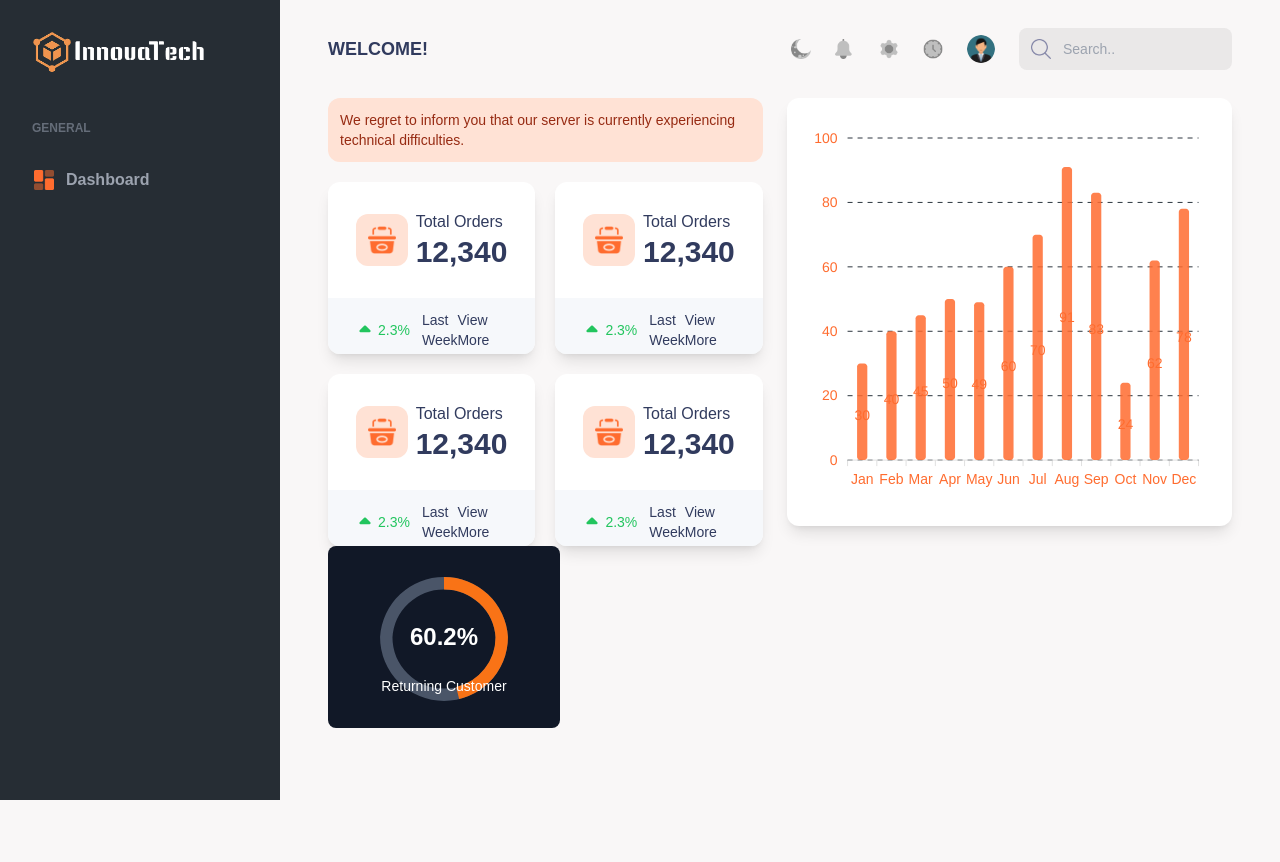
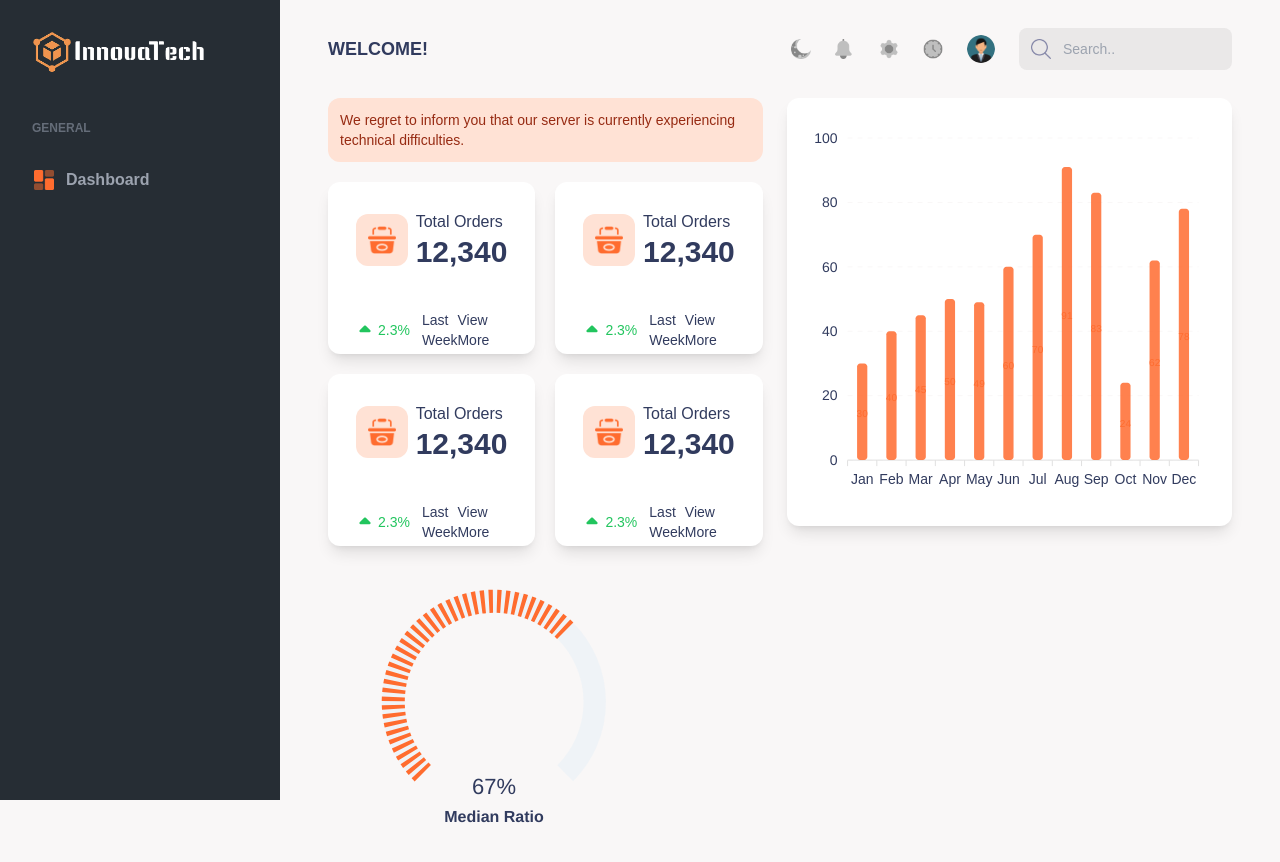
Before and after one commit to HKinnovaTech/Dashboard-Inventory, a Next.js app: page / in a window 1280 px wide. Shown: the top 862 px of the page. Before the commit the page ends 800 px from the top, so only its background shows below. Built offline with nearby package versions, Linux system fonts and the light colour scheme.

Commit message:
fixed graph

```diff
--- a/package.json
+++ b/package.json
@@ -11,7 +11,7 @@
   "dependencies": {
     "@heroicons/react": "^2.2.0",
     "@material-tailwind/react": "^2.1.10",
-    "apexcharts": "^4.4.0",
+    "apexcharts": "^4.5.0",
     "lucide-react": "^0.475.0",
     "next": "15.1.6",
     "react": "^19.0.0",
--- a/src/app/Components/Dashboard/Dashboard.tsx
+++ b/src/app/Components/Dashboard/Dashboard.tsx
@@ -1,7 +1,7 @@
 import React from "react";
 import Infocard from "./components/infocard";
 import Graph from "./components/graph/graph";
-import CircularProgressBar from "./components/CircularProgressBar";
+import RadialBarChart from "./components/graph/RadialBarChart";
 
 const Dashboard = () => {
   return (
@@ -26,7 +26,7 @@ const Dashboard = () => {
       </div>
       <div className="flex items-center justify-between">
         <div>
-          <CircularProgressBar/>
+          <RadialBarChart/>
         </div>
         <div></div>
         <div></div>
--- a/src/app/Components/Dashboard/components/CircularProgressBar.tsx
+++ /dev/null
@@ -1,63 +0,0 @@
-// components/CircularProgressBar.tsx
-import React from 'react';
-
-const CircularProgressBar: React.FC = () => {
-  // Progress value (65.2% as in your image)
-  const progress = 60.2;
-  const radius = 85.27; // Matching the radius from your path (approx. 85.27px)
-  const circumference = 2 * Math.PI * radius;
-  const offset = circumference - (progress / 100) * circumference * (3 / 4); // Adjust for 3/4 circle
-
-  return (
-    <div className="flex flex-col items-center justify-center bg-gray-900 p-4 rounded-lg">
-      {/* 3/4 Circular Progress Container (top 270 degrees) */}
-      <div className="relative w-[200px] h-[150px] overflow-hidden"> {/* Adjusted for 3/4 circle */}
-        <svg className="w-full h-full" viewBox="0 0 200 200">
-          {/* Clip path to show only top 3/4 of the circle */}
-          <defs>
-            <clipPath id="threeQuarterClip">
-              <path
-                d="M 100 20 A 85.27 85.27 0 0 1 185.27 100 A 85.27 85.27 0 0 1 100 185.27 A 85.27 85.27 0 0 1 14.73 100 A 85.27 85.27 0 0 1 100 20 Z"
-                fill="none"
-              />
-            </clipPath>
-          </defs>
-
-          {/* Background 3/4 Circle (clipped, matching your path style) */}
-          <path
-            d="M 100 20 A 85.27 85.27 0 0 1 185.27 100 A 85.27 85.27 0 0 1 100 185.27 A 85.27 85.27 0 0 1 14.73 100 A 85.27 85.27 0 0 1 100 20"
-            fill="none"
-            stroke="#4a5568" // Dark gray for unfilled portion
-            strokeWidth="33.09" // Matching your path's stroke-width
-            strokeLinecap="butt"
-            clipPath="url(#threeQuarterClip)"
-          />
-
-          {/* Progress 3/4 Circle (clipped, segmented effect with stroke-dasharray) */}
-          <path
-            d="M 100 20 A 85.27 85.27 0 0 1 185.27 100 A 85.27 85.27 0 0 1 100 185.27 A 85.27 85.27 0 0 1 14.73 100 A 85.27 85.27 0 0 1 100 20"
-            fill="none"
-            stroke="#f97316" // Orange color (Tailwind's orange-500)
-            strokeWidth="33.09" // Matching your path's stroke-width
-            strokeDasharray={circumference}
-            strokeDashoffset={offset}
-            strokeLinecap="butt" // Square ends for segmented look
-            clipPath="url(#threeQuarterClip)"
-          />
-        </svg>
-
-        {/* Progress Text */}
-        <div className="absolute inset-0 flex items-center justify-center text-white text-2xl font-bold">
-          {progress}%
-        </div>
-
-        {/* Label */}
-        <div className="absolute bottom-4 w-full text-center text-white text-sm font-medium">
-          Returning Customer
-        </div>
-      </div>
-    </div>
-  );
-};
-
-export default CircularProgressBar;
--- /dev/null
+++ b/src/app/Components/Dashboard/components/graph/RadialBarChart.tsx
@@ -0,0 +1,94 @@
+"use client";
+
+import React, { useState, useEffect } from "react";
+import dynamic from "next/dynamic";
+import { ApexOptions } from "apexcharts";
+
+const Chart = dynamic(() => import("react-apexcharts"), { ssr: false });
+
+const RadialBarChart: React.FC = () => {
+  const [secondaryColor, setSecondaryColor] = useState("#2c343e");
+  const [textcolor, settextcolor] = useState("#2c343e");
+
+  useEffect(() => {
+    const updateColor = () => {
+      const root = getComputedStyle(document.documentElement);
+      const color = root.getPropertyValue("--secondary").trim();
+      const textcolor = root.getPropertyValue("--foreground").trim();
+      setSecondaryColor(color);
+      settextcolor(textcolor);
+    };
+
+    updateColor();
+
+    const observer = new MutationObserver(updateColor);
+    observer.observe(document.documentElement, { attributes: true });
+
+    return () => observer.disconnect();
+  }, []);
+
+  const options: ApexOptions = {
+    chart: {
+      height: 350,
+      type: "radialBar",
+      offsetY: -10,
+    },
+    plotOptions: {
+      radialBar: {
+        startAngle: -135,
+        endAngle: 135,
+        hollow: {
+          size: "60%",
+        },
+        track: {
+          background: secondaryColor,
+        },
+        dataLabels: {
+          name: {
+            fontSize: "16px",
+            color: textcolor,
+            offsetY: 120,
+          },
+          value: {
+            offsetY: 76,
+            fontSize: "22px",
+            color: textcolor,
+            formatter: function (val: number) {
+              return val + "%";
+            },
+          },
+        },
+      },
+    },
+    fill: {
+      type: "gradient",
+      gradient: {
+        shade: "dark",
+        shadeIntensity: 0.15,
+        inverseColors: false,
+        opacityFrom: 1,
+        opacityTo: 1,
+        stops: [0, 50, 65, 91],
+        colorStops: [
+          { offset: 0, color: "#ff6c2f", opacity: 1 },
+          { offset: 100, color: "#ff6c2f", opacity: 1 },
+        ],
+      },
+    },
+    stroke: {
+      dashArray: 4,
+      colors: [secondaryColor],
+    },
+    labels: ["Median Ratio"],
+  };
+
+  const [series, setSeries] = useState<number[]>([67]);
+
+  return (
+    <div className="p-4 rounded-lg max-w-[400px] mx-auto transition-colors duration-300">
+      <Chart options={options} series={series} type="radialBar" height={350} />
+    </div>
+  );
+};
+
+export default RadialBarChart;
--- a/src/app/Components/Dashboard/components/graph/graph.tsx
+++ b/src/app/Components/Dashboard/components/graph/graph.tsx
@@ -5,46 +5,37 @@ import Chart from "react-apexcharts";
 import "../../../../globals.css";
 
 //NEED TO FIX COLOR THEME******************************************************
-const getThemeColors = () => {
-  const root = document.documentElement;
-  const colors = {
-    primary: getComputedStyle(root).getPropertyValue("--primary").trim(),
-    secondary: getComputedStyle(root).getPropertyValue("--secoundary").trim(),
-    bar: "#ff6c2f",
-    line: "#2c353e",
-    tertiary: getComputedStyle(root).getPropertyValue("--tertiary").trim(),
-    background: getComputedStyle(root).getPropertyValue("--background").trim(),
-  };
-
-  console.log("Updated Theme Colors:", colors);
-  return colors;
-};
 
 const Graph: React.FC = () => {
-  const [themeColors, setThemeColors] = useState({
-    primary: "",
-    secondary: "",
-    bar: "#ff6c2f",
-    tertiary: "",
-    background: "",
-    line: "#2c353e",
-  });
+  const [primary, setprimary] = useState("");
+  const [secondary, setsecondary] = useState("");
+  const [tertiary, settertiary] = useState("");
+  const [background, setbackground] = useState("");
+  const [textcolor, settextcolor] = useState("");
+  const [bar, setbar] = useState("");
 
   useEffect(() => {
     const updateThemeColors = () => {
-      const newColors = getThemeColors();
-      setThemeColors(newColors);
-      console.log("Theme Colors Updated in State:", newColors);
+      const root = getComputedStyle(document.documentElement);
+      const primary = root.getPropertyValue("--primary").trim();
+      const secondary = root.getPropertyValue("--secoundary").trim();
+      const tertiary = root.getPropertyValue("--tertiary").trim();
+      const background = root.getPropertyValue("--background").trim();
+      const textcolor = root.getPropertyValue("--foreground").trim();
+      const bar = "#ff6c2f";
+      setprimary(primary);
+      setsecondary(secondary);
+      settertiary(tertiary);
+      setbackground(background);
+      settextcolor(textcolor);
+      setbar(bar)
     };
 
-    updateThemeColors();   ``
+    updateThemeColors();
+    const observer = new MutationObserver(updateThemeColors);
+    observer.observe(document.documentElement, { attributes: true });
 
-    const mediaQuery = window.matchMedia("(prefers-color-scheme: dark)");
-    mediaQuery.addEventListener("change", updateThemeColors);
-
-    return () => {
-      mediaQuery.removeEventListener("change", updateThemeColors);
-    };
+    return () => observer.disconnect();
   }, []);
 
   const options = useMemo(
@@ -53,16 +44,26 @@ const Graph: React.FC = () => {
         id: "sales-chart",
         toolbar: {
           show: false,
-        }
+        },
       },
       xaxis: {
         categories: [
-          "Jan", "Feb", "Mar", "Apr", "May", "Jun",
-          "Jul", "Aug", "Sep", "Oct", "Nov", "Dec",
+          "Jan",
+          "Feb",
+          "Mar",
+          "Apr",
+          "May",
+          "Jun",
+          "Jul",
+          "Aug",
+          "Sep",
+          "Oct",
+          "Nov",
+          "Dec",
         ],
         labels: {
           style: {
-            colors: themeColors.bar,
+            colors: textcolor,
             fontSize: "14px",
             fontFamily: "inherit",
             fontWeight: 400,
@@ -72,7 +73,7 @@ const Graph: React.FC = () => {
       yaxis: {
         labels: {
           style: {
-            colors: themeColors.bar,
+            colors: textcolor,
             fontSize: "14px",
             fontWeight: 500,
           },
@@ -80,12 +81,12 @@ const Graph: React.FC = () => {
       },
       dataLabels: {
         style: {
-          colors: [themeColors.bar],
-          fontSize: "14px",
+          colors: [bar],
+          fontSize: "10px",
           fontWeight: "500",
         },
       },
-      colors: [themeColors.bar],
+      colors: [bar],
       plotOptions: {
         bar: {
           borderRadius: 3,
@@ -94,17 +95,16 @@ const Graph: React.FC = () => {
         },
       },
       grid: {
-        borderColor: themeColors.line,
+        borderColor: background,
         strokeDashArray: 5,
         opacity: 0.7,
       },
       tooltip: {
         enabled: true,
         theme: "dark",
-
       },
     }),
-    [themeColors]
+    [textcolor]
   );
 
   const series = [
@@ -118,7 +118,13 @@ const Graph: React.FC = () => {
     <div className="app bg-primary xl:p-2.5 rounded-xl shadow-lg w-full h-full -z-10">
       <div className="row">
         <div className="mixed-chart w-full">
-          <Chart options={options} series={series} type="bar" width="100%" height="393" />
+          <Chart
+            options={options}
+            series={series}
+            type="bar"
+            width="100%"
+            height="393"
+          />
         </div>
       </div>
     </div>
--- a/src/app/globals.css
+++ b/src/app/globals.css
@@ -6,7 +6,7 @@
   :root {
     --background: #f9f7f7;
     --primary: #ffffff;
-    --secoundary: #f6f8fb;
+    --secondary: #eef2f7;
     --foreground: #313b5e;
     --hilights: #ffe2d5;
     --tertiary: #eae8e8;
@@ -16,7 +16,7 @@
   html.dark {
     --background: #22282eff;
     --primary: #282f36ff;
-    --secoundary: #2c343e;
+    --secondary: #2c343e;
     --foreground: #aab8c5;
     --hilights: #5e3e34;
     --tertiary: #2c3238;
```
Also changed, not shown: 1 other file (tests, documents, lock files or other folders).
